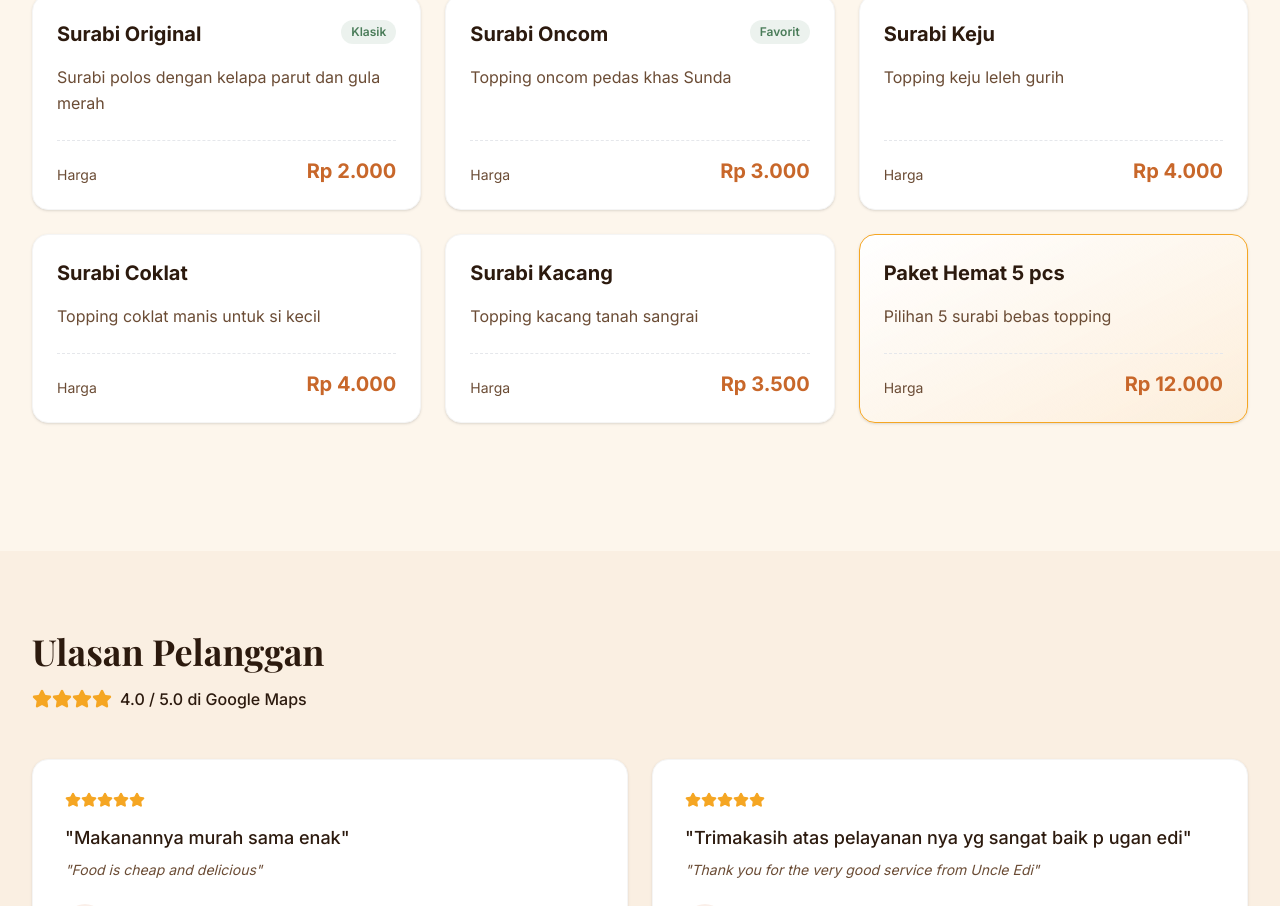
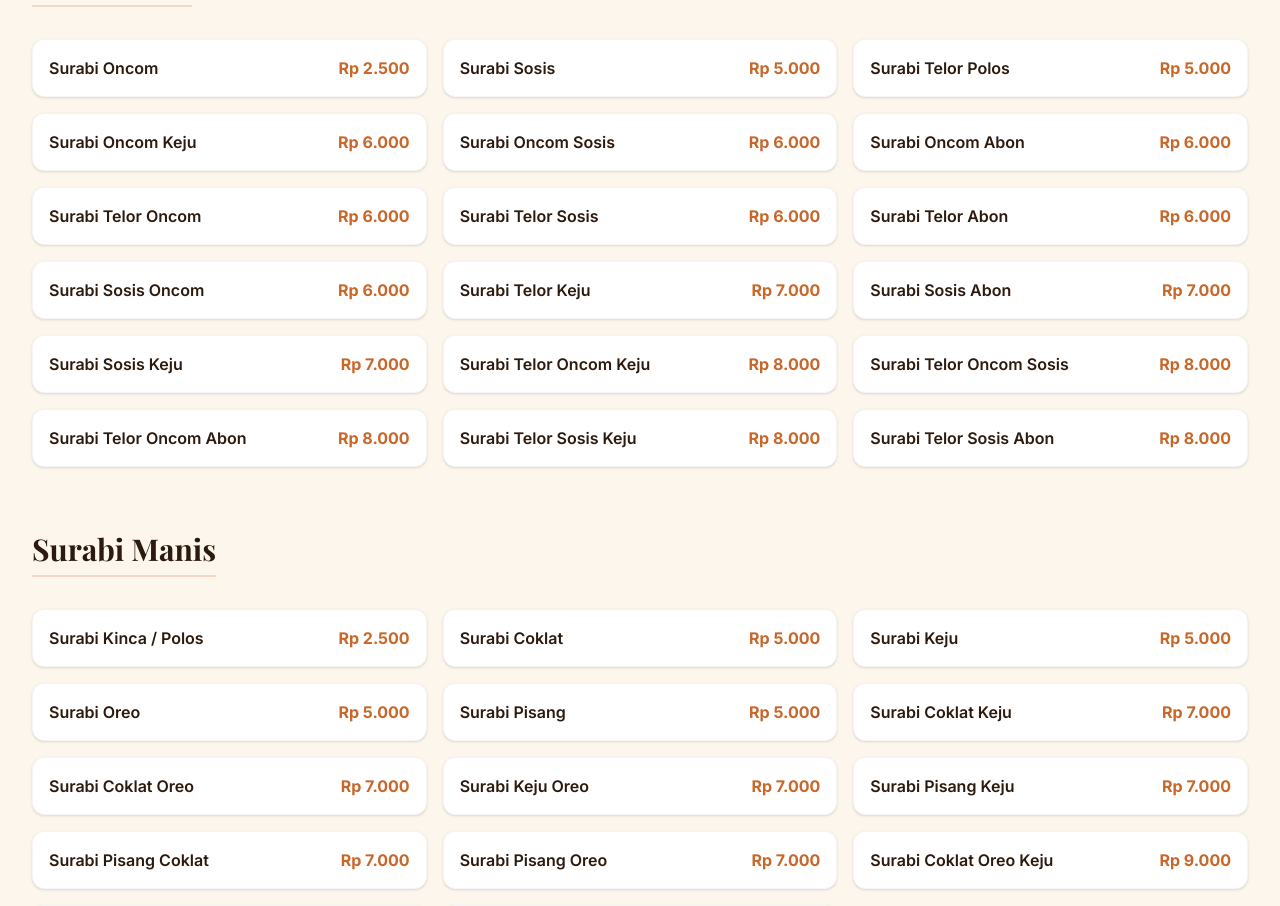
Before and after one commit to Wilhelm-art/surabi-cikal-cisangkan, a React (Vite) app: page / in a window 1280 px wide. Shown: the part 1633-2539 px from the top of the page. Built offline with nearby package versions, Linux system fonts and the light colour scheme; a web font is replaced by a local one.

Commit message:
Update menu categories, adjust prices, refine copy text, and fix mobile navigation

```diff
--- a/src/App.tsx
+++ b/src/App.tsx
@@ -94,7 +94,7 @@ export default function App() {
 
 
           <button
-            className="md:hidden text-text-primary p-2"
+            className="md:hidden text-text-primary p-2 cursor-pointer relative z-50"
             onClick={() => setIsMobileMenuOpen(!isMobileMenuOpen)}
             aria-label="Toggle menu"
           >
@@ -109,14 +109,14 @@ export default function App() {
               initial={{ height: 0, opacity: 0 }}
               animate={{ height: 'auto', opacity: 1 }}
               exit={{ height: 0, opacity: 0 }}
-              className="md:hidden bg-surface border-t border-bg-warm overflow-hidden"
+              className="md:hidden bg-surface border-t border-bg-warm overflow-hidden absolute top-full left-0 w-full shadow-lg"
             >
-              <div className="px-4 py-4 space-y-4 flex flex-col">
+              <div className="px-4 py-4 space-y-2 flex flex-col">
                 {['Beranda', 'Menu', 'Ulasan', 'Lokasi', 'Hubungi Kami'].map((item) => (
                   <button
                     key={item}
                     onClick={() => scrollToSection(toSectionId(item))}
-                    className="text-left py-2 text-text-primary font-medium border-b border-bg-warm border-opacity-50"
+                    className="w-full text-left py-3 px-2 text-text-primary font-medium border-b border-bg-warm border-opacity-50 active:bg-bg-warm transition-colors rounded-md"
                   >
                     {item}
                   </button>
@@ -125,7 +125,7 @@ export default function App() {
                   href={WA_LINK}
                   target="_blank"
                   rel="noopener noreferrer"
-                  className="bg-primary text-surface px-4 py-3 rounded-xl font-medium text-center w-full mt-2 flex items-center justify-center gap-2"
+                  className="bg-primary text-surface px-4 py-3 rounded-xl font-medium text-center w-full mt-4 flex items-center justify-center gap-2 active:bg-primary/90 transition-colors"
                 >
                   <MessageCircle className="w-5 h-5" /> Pesan Sekarang
                 </a>
@@ -140,7 +140,7 @@ export default function App() {
         <div className="absolute top-20 right-0 w-64 h-64 bg-primary/10 rounded-full blur-3xl -z-10"></div>
         <div className="absolute bottom-10 left-10 w-48 h-48 bg-secondary/15 rounded-full blur-3xl -z-10"></div>
 
-        <div className="flex-1 text-center lg:text-left z-10">
+        <div className="flex-1 text-center lg:text-left relative z-10">
           <motion.div
             initial={{ opacity: 0, y: 10 }}
             animate={{ opacity: 1, y: 0 }}
@@ -158,7 +158,7 @@ export default function App() {
           >
             <motion.span variants={fadeInUp} className="block">Surabi Otentik Cimahi,</motion.span>
             <motion.span variants={fadeInUp} className="block text-primary">Cita Rasa Langsung</motion.span>
-            <motion.span variants={fadeInUp} className="block">dari Tungku Tradisional</motion.span>
+            <motion.span variants={fadeInUp} className="block">dari Panggangan</motion.span>
           </motion.h1>
 
           <motion.p
@@ -167,7 +167,7 @@ export default function App() {
             transition={{ delay: 0.4, duration: 0.6 }}
             className="text-lg lg:text-xl text-text-secondary mb-10 max-w-2xl mx-auto lg:mx-0"
           >
-            Nikmati kelezatan surabi legendaris dengan resep warisan Sunda. Harga bersahabat, disajikan hangat langsung dari tungku tanah liat.
+            Nikmati kelezatan surabi legendaris dengan resep warisan Sunda. Harga bersahabat, disajikan hangat langsung dari kompor gas.
           </motion.p>
 
           <motion.div
@@ -244,7 +244,7 @@ export default function App() {
               {
                 icon: <ChefHat className="w-8 h-8 text-primary" />,
                 title: "Resep Otentik",
-                desc: "Dibuat dengan teknik tradisional Sunda menggunakan tungku tanah liat. Menghasilkan aroma dan tekstur yang khas."
+                desc: "Dibuat dengan teknik tradisional Sunda menggunakan kompor gas. Menghasilkan kematangan merata dan tekstur yang khas."
               },
               {
                 icon: <Wallet className="w-8 h-8 text-primary" />,
@@ -291,51 +291,87 @@ export default function App() {
             transition={{ delay: 0.1 }}
             className="text-text-secondary max-w-2xl mx-auto text-lg"
           >
-            Varian lezat yang siap memanjakan lidah Anda. Cocok untuk sarapan ringan atau camilan santai.
+            Varian lezat yang siap memanjakan lidah Anda. Terbagi dalam pilihan Asin dan Manis.
           </motion.p>
         </div>
 
+        <div className="mb-16">
+          <h3 className="font-display text-2xl md:text-3xl font-bold text-text-primary mb-8 border-b-2 border-primary/20 pb-2 inline-block">Surabi Asin</h3>
           <motion.div
             initial="hidden"
             whileInView="visible"
-          viewport={{ once: true, margin: "-100px" }}
+            viewport={{ once: true, margin: "-50px" }}
             variants={staggerContainer}
-          className="grid grid-cols-1 md:grid-cols-2 lg:grid-cols-3 gap-6"
+            className="grid grid-cols-1 sm:grid-cols-2 lg:grid-cols-3 gap-4"
           >
             {[
-            { name: "Surabi Original", desc: "Surabi polos dengan kelapa parut dan gula merah", price: "Rp 2.000", tag: "Klasik" },
-            { name: "Surabi Oncom", desc: "Topping oncom pedas khas Sunda", price: "Rp 3.000", tag: "Favorit" },
-            { name: "Surabi Keju", desc: "Topping keju leleh gurih", price: "Rp 4.000" },
-            { name: "Surabi Coklat", desc: "Topping coklat manis untuk si kecil", price: "Rp 4.000" },
-            { name: "Surabi Kacang", desc: "Topping kacang tanah sangrai", price: "Rp 3.500" },
-            { name: "Paket Hemat 5 pcs", desc: "Pilihan 5 surabi bebas topping", price: "Rp 12.000", bg: "bg-surface border-secondary", highlight: true }
+              { name: "Surabi Oncom", price: "Rp 2.500" },
+              { name: "Surabi Sosis", price: "Rp 5.000" },
+              { name: "Surabi Telor Polos", price: "Rp 5.000" },
+              { name: "Surabi Oncom Keju", price: "Rp 6.000" },
+              { name: "Surabi Oncom Sosis", price: "Rp 6.000" },
+              { name: "Surabi Oncom Abon", price: "Rp 6.000" },
+              { name: "Surabi Telor Oncom", price: "Rp 6.000" },
+              { name: "Surabi Telor Sosis", price: "Rp 6.000" },
+              { name: "Surabi Telor Abon", price: "Rp 6.000" },
+              { name: "Surabi Sosis Oncom", price: "Rp 6.000" },
+              { name: "Surabi Telor Keju", price: "Rp 7.000" },
+              { name: "Surabi Sosis Abon", price: "Rp 7.000" },
+              { name: "Surabi Sosis Keju", price: "Rp 7.000" },
+              { name: "Surabi Telor Oncom Keju", price: "Rp 8.000" },
+              { name: "Surabi Telor Oncom Sosis", price: "Rp 8.000" },
+              { name: "Surabi Telor Oncom Abon", price: "Rp 8.000" },
+              { name: "Surabi Telor Sosis Keju", price: "Rp 8.000" },
+              { name: "Surabi Telor Sosis Abon", price: "Rp 8.000" }
             ].map((item, idx) => (
               <motion.div
-              key={idx}
+                key={`asin-${idx}`}
                 variants={fadeInUp}
-              whileHover={{ y: -5 }}
-              className={`p-6 rounded-2xl flex flex-col justify-between h-full shadow-sm border
-                ${item.highlight ? 'bg-gradient-to-br from-surface to-secondary/10 border-secondary' : 'bg-surface border-neutral-100'}
-              `}
+                className="flex justify-between items-center p-4 bg-surface rounded-xl border border-neutral-100 shadow-sm hover:shadow-md transition-shadow"
               >
-              <div>
-                <div className="flex justify-between items-start mb-4">
-                  <h3 className="font-bold text-xl text-text-primary pr-4">{item.name}</h3>
-                  {item.tag && (
-                    <span className="text-xs font-semibold px-2.5 py-1 rounded-full bg-accent/10 text-accent whitespace-nowrap">
-                      {item.tag}
-                    </span>
-                  )}
-                </div>
-                <p className="text-text-secondary text-sm md:text-base leading-relaxed mb-6">{item.desc}</p>
-              </div>
-              <div className="flex justify-between items-end mt-auto border-t border-dashed border-gray-200 pt-4">
-                <span className="text-sm text-text-secondary">Harga</span>
-                <span className="font-bold text-xl text-primary">{item.price}</span>
-              </div>
+                <span className="font-semibold text-text-primary text-sm sm:text-base">{item.name}</span>
+                <span className="font-bold text-primary whitespace-nowrap ml-4">{item.price}</span>
               </motion.div>
             ))}
           </motion.div>
+        </div>
+
+        <div>
+          <h3 className="font-display text-2xl md:text-3xl font-bold text-text-primary mb-8 border-b-2 border-primary/20 pb-2 inline-block">Surabi Manis</h3>
+          <motion.div
+            initial="hidden"
+            whileInView="visible"
+            viewport={{ once: true, margin: "-50px" }}
+            variants={staggerContainer}
+            className="grid grid-cols-1 sm:grid-cols-2 lg:grid-cols-3 gap-4"
+          >
+            {[
+              { name: "Surabi Kinca / Polos", price: "Rp 2.500" },
+              { name: "Surabi Coklat", price: "Rp 5.000" },
+              { name: "Surabi Keju", price: "Rp 5.000" },
+              { name: "Surabi Oreo", price: "Rp 5.000" },
+              { name: "Surabi Pisang", price: "Rp 5.000" },
+              { name: "Surabi Coklat Keju", price: "Rp 7.000" },
+              { name: "Surabi Coklat Oreo", price: "Rp 7.000" },
+              { name: "Surabi Keju Oreo", price: "Rp 7.000" },
+              { name: "Surabi Pisang Keju", price: "Rp 7.000" },
+              { name: "Surabi Pisang Coklat", price: "Rp 7.000" },
+              { name: "Surabi Pisang Oreo", price: "Rp 7.000" },
+              { name: "Surabi Coklat Oreo Keju", price: "Rp 9.000" },
+              { name: "Surabi Pisang Coklat Keju", price: "Rp 9.000" },
+              { name: "Surabi Pisang Oreo Coklat", price: "Rp 9.000" }
+            ].map((item, idx) => (
+              <motion.div
+                key={`manis-${idx}`}
+                variants={fadeInUp}
+                className="flex justify-between items-center p-4 bg-surface rounded-xl border border-neutral-100 shadow-sm hover:shadow-md transition-shadow"
+              >
+                <span className="font-semibold text-text-primary text-sm sm:text-base">{item.name}</span>
+                <span className="font-bold text-primary whitespace-nowrap ml-4">{item.price}</span>
+              </motion.div>
+            ))}
+          </motion.div>
+        </div>
       </section>
 
 
@@ -403,17 +439,17 @@ export default function App() {
             transition={{ duration: 0.8 }}
             className="order-2 lg:order-1"
           >
-            <h2 className="font-display text-3xl md:text-4xl font-bold text-text-primary mb-6">Cerita di Balik Tungku</h2>
+            <h2 className="font-display text-3xl md:text-4xl font-bold text-text-primary mb-6">Cerita di Balik Surabi Cikal</h2>
             <div className="space-y-6 text-lg text-text-secondary">
               <p>
                 Surabi (atau serabi) adalah jajanan pasar tradisional yang mengakar kuat di budaya Sunda. Terbuat dari adonan sederhana tepung beras dan santan kelapa, rahasia kelezatannya terletak pada proses pembuatannya.
               </p>
               <p>
-                Di <strong>Surabi Cikal Cisangkan</strong>, kami menjaga tradisi tersebut dengan memasak setiap porsi di atas tungku tanah liat kecil. Panas alami dari tungku memberikan aroma 'smoky' dan tekstur renyah di pinggir, namun tetap lembut di tengah.
+                Di <strong>Surabi Cikal Cisangkan</strong>, kami meracik setiap porsi dengan hati-hati dan memanggangnya dengan kompor gas untuk kematangan yang merata. Menghasilkan tekstur renyah di pinggir, namun tetap lembut di tengah.
               </p>
               <div className="bg-gradient-to-r from-primary/10 to-transparent p-6 rounded-r-2xl border-l-4 border-primary">
                 <p className="font-medium text-text-primary">
-                  Berlokasi di dalam Toko YANTI, kami hadir setiap hari Selasa–Minggu mulai pukul 06.00 pagi. Siap menemani pagi Anda dengan sarapan yang hangat dan penuh kenangan.
+                  Berlokasi di sebelah Toko YANTI, kami hadir setiap hari mulai pukul 06.00 hingga 10.00 pagi. Siap menemani pagi Anda dengan sarapan yang hangat dan lezat.
                 </p>
               </div>
             </div>
@@ -461,7 +497,7 @@ export default function App() {
             >
               <div>
                 <h2 className="font-display text-3xl font-bold text-text-primary mb-4">Mampir ke Warung Kami</h2>
-                <p className="text-text-secondary">Berada di dalam Toko YANTI. Area yang nyaman untuk dine-in santai atau sekadar antri menunggu pesanan bungkus.</p>
+                <p className="text-text-secondary">Berada di sebelah Toko YANTI. Area yang nyaman untuk antri menunggu pesanan bungkus Anda.</p>
               </div>
 
               <div className="space-y-6">
@@ -485,8 +521,8 @@ export default function App() {
                   <div>
                     <h4 className="font-bold text-text-primary text-lg">Jam Buka</h4>
                     <p className="text-text-secondary leading-relaxed mt-1">
-                      Senin: <span className="text-red-500 font-medium">Tutup</span><br/>
-                      Selasa - Minggu: 06.00 WIB - Habis
+                      Setiap Hari (Senin - Minggu)<br/>
+                      06.00 WIB - 10.00 WIB
                     </p>
                   </div>
                 </div>
@@ -544,7 +580,7 @@ export default function App() {
 
             <h2 className="font-display text-4xl md:text-5xl font-bold mb-6 relative z-10">Mau Makan Surabi Sekarang?</h2>
             <p className="text-primary-50 text-lg md:text-xl mb-10 max-w-2xl mx-auto opacity-90 relative z-10">
-              Hubungi kami via WhatsApp untuk pesanan takeaway atau langsung datang ke Toko YANTI di Cimahi. Kami tunggu kedatangannya!
+              Hubungi kami via WhatsApp untuk pesanan takeaway atau langsung datang ke sebelah Toko YANTI di Cimahi. Kami tunggu kedatangannya!
             </p>
 
             <motion.a
```
Lines whose indentation alone changed are shown as unchanged.
